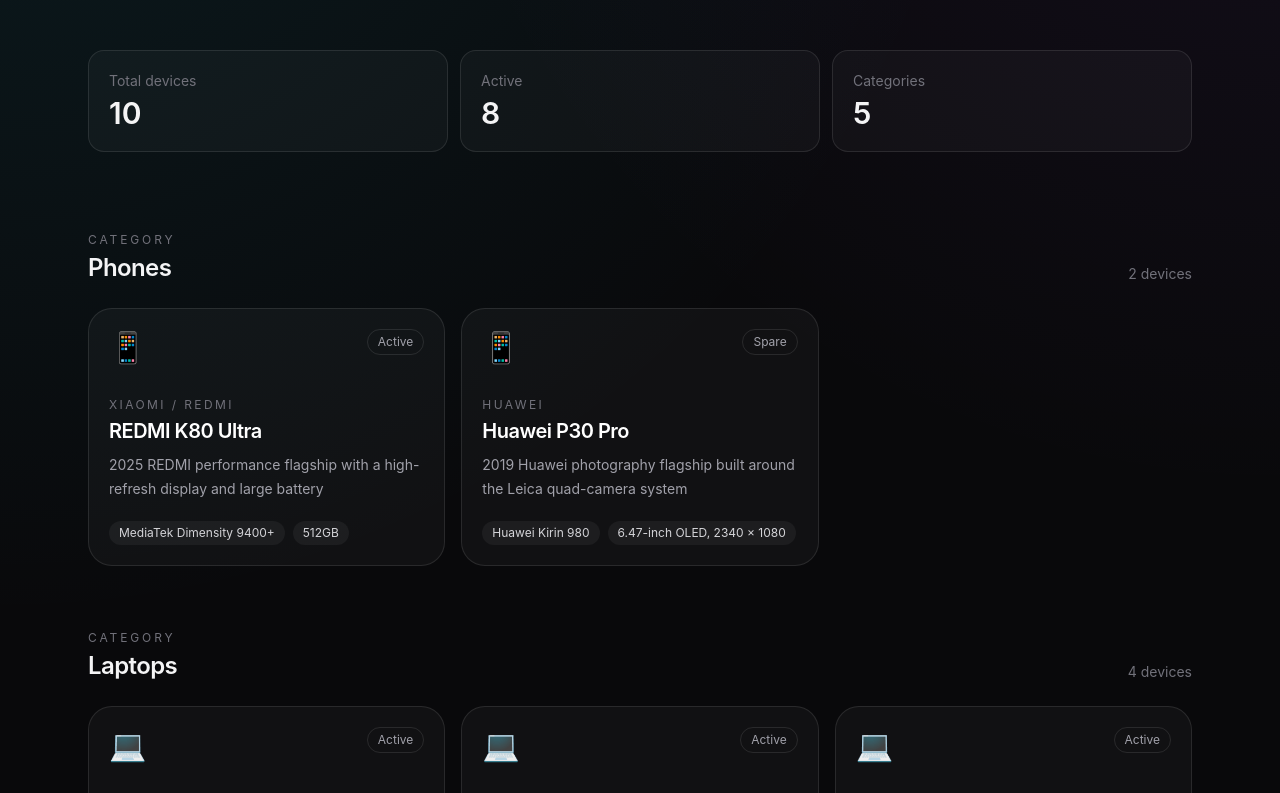
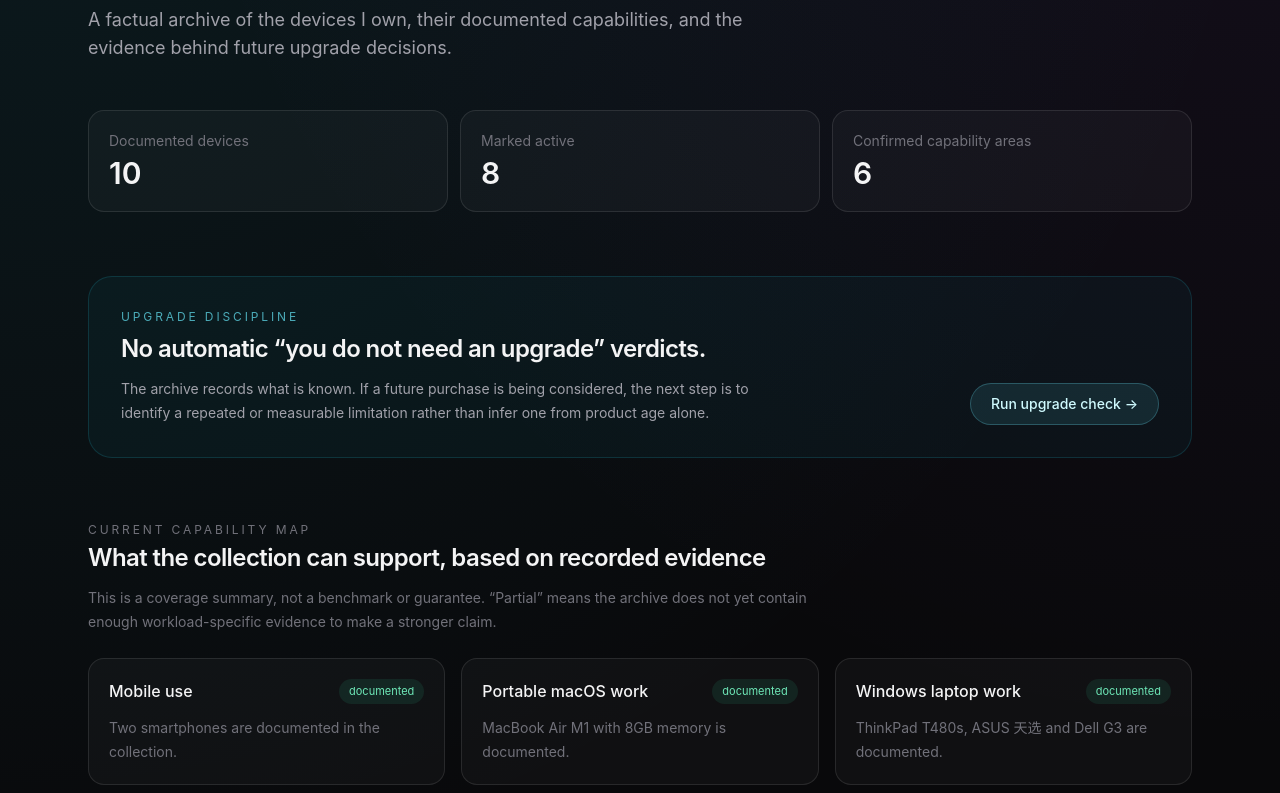
Before and after one commit to libinpg/mydigitaldevices, a Next.js app: page / in a window 1280 px wide. Shown: the part 387-1180 px from the top of the page. Built offline with nearby package versions, Linux system fonts and the light colour scheme.

Commit message:
feat: add evidence-first capability overview to homepage

```diff
--- a/app/page.tsx
+++ b/app/page.tsx
@@ -1,4 +1,6 @@
+import Link from "next/link";
 import DeviceCard from "@/components/DeviceCard";
+import { capabilities } from "@/data/capabilities";
 import { categoryLabels, devices } from "@/data/devices";
 import type { DeviceCategory } from "@/types/device";
 
@@ -6,31 +8,71 @@
 
 export default function HomePage() {
   const activeCount = devices.filter((device) => device.status === "active").length;
+  const confirmedCapabilities = capabilities.filter((capability) => capability.confidence === "confirmed");
 
   return (
     <main className="mx-auto max-w-6xl px-6 py-16 sm:py-24">
       <section className="max-w-3xl">
         <p className="mb-4 text-sm uppercase tracking-[0.3em] text-cyan-300/80">Personal Device Archive</p>
         <h1 className="text-4xl font-semibold tracking-tight text-white sm:text-6xl">
-          The digital devices I own, use and keep around.
+          Know what I already have before deciding what I need next.
         </h1>
         <p className="mt-6 max-w-2xl text-base leading-7 text-zinc-400 sm:text-lg">
-          A growing collection of phones, computers, displays and XR hardware — organized as a personal digital-device archive.
+          A factual archive of the devices I own, their documented capabilities, and the evidence behind future upgrade decisions.
         </p>
       </section>
 
       <section className="mt-12 grid gap-3 sm:grid-cols-3">
         <div className="rounded-2xl border border-white/10 bg-white/[0.03] p-5">
-          <p className="text-sm text-zinc-500">Total devices</p>
+          <p className="text-sm text-zinc-500">Documented devices</p>
           <p className="mt-1 text-3xl font-semibold">{devices.length}</p>
         </div>
         <div className="rounded-2xl border border-white/10 bg-white/[0.03] p-5">
-          <p className="text-sm text-zinc-500">Active</p>
+          <p className="text-sm text-zinc-500">Marked active</p>
           <p className="mt-1 text-3xl font-semibold">{activeCount}</p>
         </div>
         <div className="rounded-2xl border border-white/10 bg-white/[0.03] p-5">
-          <p className="text-sm text-zinc-500">Categories</p>
-          <p className="mt-1 text-3xl font-semibold">{categories.length}</p>
+          <p className="text-sm text-zinc-500">Confirmed capability areas</p>
+          <p className="mt-1 text-3xl font-semibold">{confirmedCapabilities.length}</p>
+        </div>
+      </section>
+
+      <section className="mt-16 rounded-3xl border border-cyan-400/15 bg-cyan-400/[0.04] p-6 sm:p-8">
+        <div className="flex flex-col gap-6 sm:flex-row sm:items-end sm:justify-between">
+          <div className="max-w-2xl">
+            <p className="text-xs uppercase tracking-[0.24em] text-cyan-300/70">Upgrade discipline</p>
+            <h2 className="mt-2 text-2xl font-semibold tracking-tight">No automatic “you do not need an upgrade” verdicts.</h2>
+            <p className="mt-3 text-sm leading-6 text-zinc-400">
+              The archive records what is known. If a future purchase is being considered, the next step is to identify a repeated or measurable limitation rather than infer one from product age alone.
+            </p>
+          </div>
+          <Link href="/upgrade-check" className="inline-flex shrink-0 items-center justify-center rounded-full border border-cyan-300/25 bg-cyan-300/10 px-5 py-2.5 text-sm font-medium text-cyan-100 transition hover:bg-cyan-300/15">
+            Run upgrade check →
+          </Link>
+        </div>
+      </section>
+
+      <section className="mt-16">
+        <div className="mb-6">
+          <p className="text-xs uppercase tracking-[0.24em] text-zinc-500">Current capability map</p>
+          <h2 className="mt-1 text-2xl font-semibold tracking-tight">What the collection can support, based on recorded evidence</h2>
+          <p className="mt-3 max-w-3xl text-sm leading-6 text-zinc-500">
+            This is a coverage summary, not a benchmark or guarantee. “Partial” means the archive does not yet contain enough workload-specific evidence to make a stronger claim.
+          </p>
+        </div>
+
+        <div className="grid gap-4 sm:grid-cols-2 lg:grid-cols-3">
+          {capabilities.map((capability) => (
+            <article key={capability.name} className="rounded-2xl border border-white/10 bg-white/[0.03] p-5">
+              <div className="flex items-start justify-between gap-4">
+                <h3 className="font-medium text-zinc-100">{capability.name}</h3>
+                <span className={capability.confidence === "confirmed" ? "rounded-full bg-emerald-400/10 px-2.5 py-1 text-[11px] text-emerald-300" : "rounded-full bg-amber-400/10 px-2.5 py-1 text-[11px] text-amber-300"}>
+                  {capability.confidence === "confirmed" ? "documented" : "needs evidence"}
+                </span>
+              </div>
+              <p className="mt-3 text-sm leading-6 text-zinc-500">{capability.evidence}</p>
+            </article>
+          ))}
         </div>
       </section>
 
```
